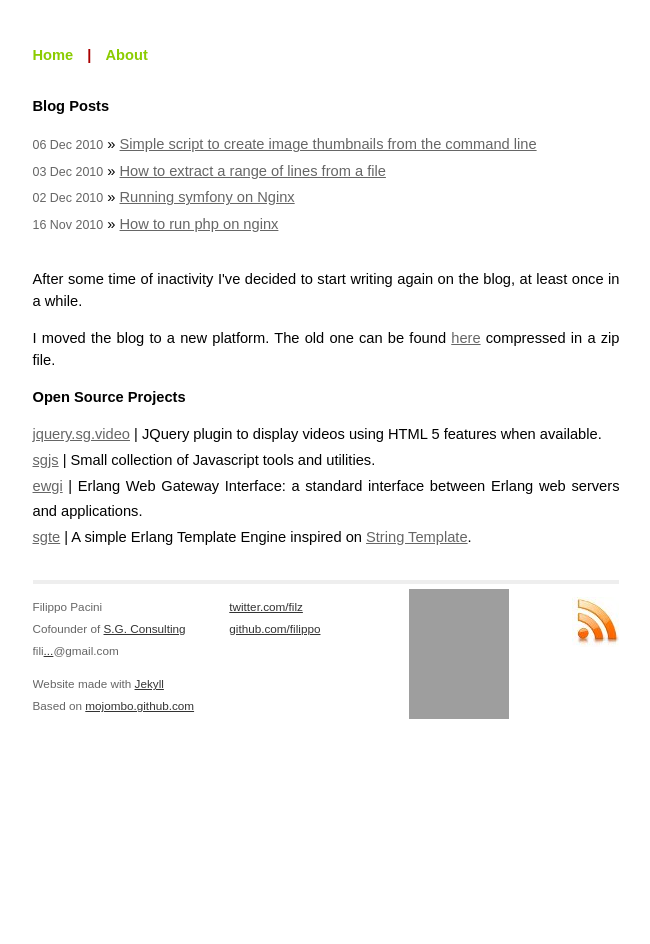
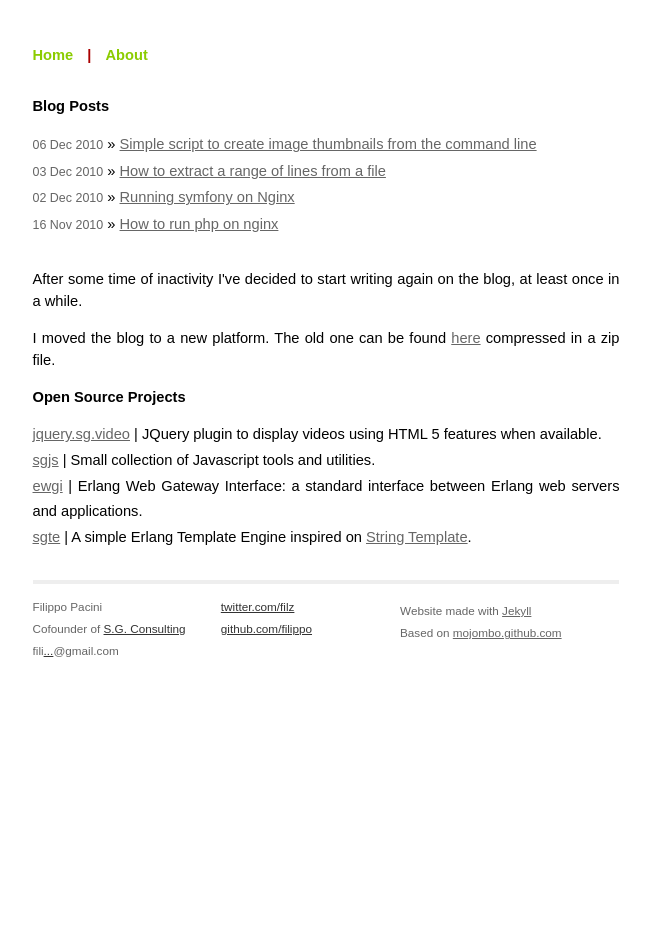
Before and after one commit to filippo/filippo.github.com, a Jekyll site: the page built from index.html, in a window 1280 px wide. Shown: the whole page, without its empty margins (314-964 px from the left). Built offline with Jekyll 4.4.1, drawn with Linux system fonts in a browser that asks for light colours; some web fonts are replaced; Markdown is read by kramdown in place of the engine named in the settings; grey boxes are pictures that could not be loaded.

Commit message:
removing old stuff

```diff
--- a/_layouts/default.html
+++ b/_layouts/default.html
@@ -38,10 +35,9 @@
       </p>
     </div>
     <div class="banners">
-      <a href="https://developer.mozilla.org/en/JavaScript/Reference/Global_Objects/String" title="JS String search"><img src="https://static.jsconf.us/promotejsv.gif" alt="JS String search" border="0" /></a>
-    </div>
-    <div class="rss">
-        <a href="https://feeds.feedburner.com/filippo-pacini"><img src="/images/feed.jpg" alt="Subscribe to RSS Feed" /></a>
+      <p>Website made with <a href="https://github.com/mojombo/jekyll">Jekyll</a> <br>
+        Based on <a href="https://github.com/mojombo/mojombo.github.com">mojombo.github.com</a>
+      </p>
     </div>
 </footer>
 <script type="text/javascript">
```
Also changed, not shown: other parts of _layouts/default.html (+0 -3 lines).
